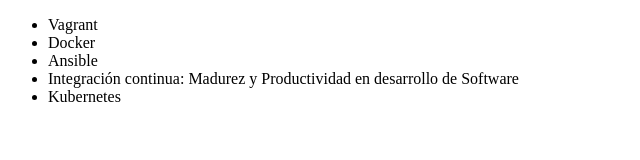
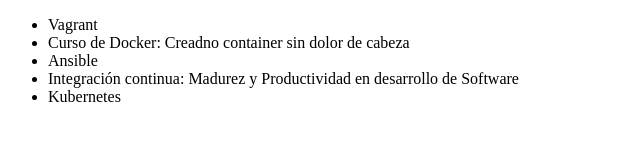
Before and after one commit to SebastianBE99/alura-git, a plain HTML site: page index.html in a window 1280 px wide. Shown: the whole page, without its empty margins (0-640 px from the left). Drawn offline with Linux system fonts and the light colour scheme.

Commit message:
Actualizando nombre del cuerso de Dockers.

```diff
--- a/index.html
+++ b/index.html
@@ -7,7 +7,7 @@
 <body>
      <ul>
          <li> Vagrant </li>
-         <li> Docker </li>
+         <li> Curso de Docker: Creadno container sin dolor de cabeza </li>
          <li> Ansible </li>
          <li> Integración continua: Madurez y Productividad en desarrollo de Software </li>
          <li>Kubernetes</li>
```
